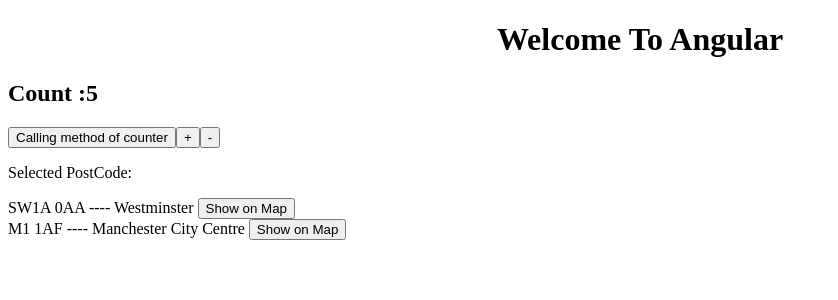
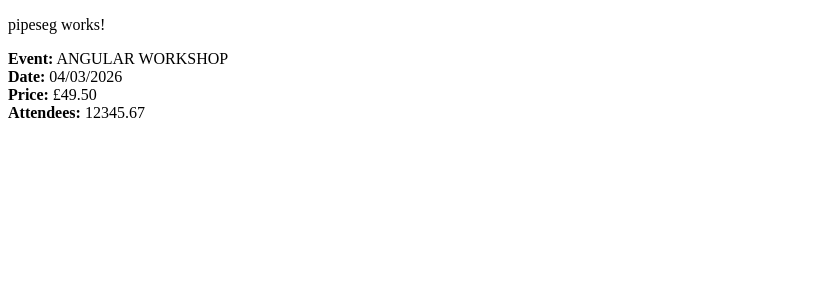
Before and after one commit to codershalini210/angular-exercises, an Angular app: page / in a window 1280 px wide. Shown: the top 300 px of the page, without its empty margins (0-838 px from the left). Built offline with nearby package versions, Linux system fonts and the light colour scheme.

Commit message:
updated code

```diff
--- a/src/app/app.css
+++ b/src/app/app.css
@@ -2,3 +2,15 @@
 {
     text-align:center;
 }
+.senior
+{
+    color:blue;
+    background-color:skyblue;
+}
+.success{
+    color:green;
+}
+.failure
+{
+    color:red;
+}
--- a/src/app/app.html
+++ b/src/app/app.html
@@ -1,8 +1,29 @@
-<h1>Welcome To Angular</h1>
+<!-- <ul>
+    <li *ngFor="let s of students">{{s}}</li>
+</ul> -->
+
+<app-pipeseg></app-pipeseg>
+
+
+<!-- <p [class]="isSuccess?'success':'failure'">This is some dummy text</p>
+<ul>
+    <li *ngFor="let s of students">
+        <p [class.senior]="s.age>14">name: {{s.name}} -- age: {{s.age}} </p></li>
+</ul>
+
+<button (click)="showMesageTrue()">Showmessage </button>
+<h1 *ngIf="showMessage">Welcome to Angular !</h1>
+<hr/>
+<button *ngIf="!userLoggedIn" (click)= "setlogin()">Login</button>
+<h1 *ngIf="userLoggedIn">Welcome User</h1>
+<button *ngIf="userLoggedIn" (click)= "logout()">Logout</button>
+<app-todo-que></app-todo-que> -->
+
+<!-- <h1>Welcome To Angular</h1>
 <h2>Count :{{count}} </h2>
 <button (click)="childComp.childMethod()">Calling method of counter</button>
 <app-counter-component #childComp [count]="count" (handleCount)="setCount($event)"></app-counter-component>
 <p>Selected PostCode: {{SelectedPostCode}}</p>
 <app-postcode-card (mapRequested)="setSelectedPostCode($event)" [postcode]="postcode1" [area]="area1"></app-postcode-card>
-<app-postcode-card  (mapRequested)="setSelectedPostCode($event)" [postcode]="postcode2" [area]="area2"></app-postcode-card>
+<app-postcode-card  (mapRequested)="setSelectedPostCode($event)" [postcode]="postcode2" [area]="area2"></app-postcode-card> -->
 <router-outlet />
--- a/src/app/app.ts
+++ b/src/app/app.ts
@@ -2,26 +2,52 @@
 import { RouterOutlet } from '@angular/router';
 import {PostcodeCard} from './postcode-card/postcode-card'
 import {CounterComponent} from "./counter-component/counter-component"
+import { TodoQUE } from './todo-que/todo-que';
+import {CommonModule} from "@angular/common"
+import { Pipeseg } from './pipeseg/pipeseg';
 @Component({
   selector: 'app-root',
-  imports: [RouterOutlet,PostcodeCard,CounterComponent],
+  imports: [CommonModule,RouterOutlet,PostcodeCard,CounterComponent,TodoQUE,Pipeseg],
   templateUrl: './app.html',
   styleUrl: './app.css'
 })
 export class App {
-  count = 5 ;
-  postcode1= "SW1A 0AA"
-  area1="Westminster"
-  postcode2= "M1 1AF"
-  area2="Manchester City Centre"
-  SelectedPostCode :string=""
-  setCount(n:number)
+isSuccess=true
+ showMessage = false
+showMesageTrue()
+{
+  this.showMessage = true
+}
+// students=["John","Ron","David","sam","Oxana"]
+students = [{name:"John",age:12},
+{name:"Ron",age:14}  ,
+{name:"David",age:15},
+{name:"Sam",age:12},
+{name:"Oxana",age:18}
+]
+// Use *ngIf to display the text "Welcome to Angular!" only when showMessage is true.
+  userLoggedIn =false
+  setlogin()
   {
-    this.count= n
+    this.userLoggedIn = true
   }
-  setSelectedPostCode(pc:string)
+  logout()
   {
-    this.SelectedPostCode = pc
+    this.userLoggedIn = false
   }
+  // count = 5 ;
+  // postcode1= "SW1A 0AA"
+  // area1="Westminster"
+  // postcode2= "M1 1AF"
+  // area2="Manchester City Centre"
+  // SelectedPostCode :string=""
+  // setCount(n:number)
+  // {
+  //   this.count= n
+  // }
+  // setSelectedPostCode(pc:string)
+  // {
+  //   this.SelectedPostCode = pc
+  // }
   protected readonly title = signal('angular-exercises');
 }
--- /dev/null
+++ b/src/app/pipeseg/pipeseg.html
@@ -0,0 +1,13 @@
+<p>pipeseg works!</p>
+
+<p>
+<b> Event:</b>  {{eventName | uppercase}} <br>
+ <!-- // ANGULAR WORKSHOP -->
+<b> Date: </b> {{eventDate |date:'dd/MM/yyyy'}} <br>
+  <!-- 12/09/2025 -->
+ <b>Price:</b> {{ticketPrice | currency:"GBP"}}<br>
+ <!-- £49.50 -->
+ <b>Attendees:</b> {{attendeeCount}}<br>
+  <!-- 12,345.7 -->
+
+</p>
--- /dev/null
+++ b/src/app/pipeseg/pipeseg.ts
@@ -0,0 +1,14 @@
+import { Component } from '@angular/core';
+import { CurrencyPipe,UpperCasePipe,DatePipe } from '@angular/common';
+@Component({
+  selector: 'app-pipeseg',
+  imports: [ CurrencyPipe,UpperCasePipe,DatePipe ],
+  templateUrl: './pipeseg.html',
+  styleUrl: './pipeseg.css',
+})
+export class Pipeseg {
+eventDate = new Date()
+ticketPrice = 49.50
+ eventName = 'angular workshop'
+ attendeeCount = 12345.67
+}
--- /dev/null
+++ b/src/app/todo-que/todo-que.css
@@ -0,0 +1,14 @@
+.container {
+  width: 400px;
+  margin: 20px auto;
+  font-family: Arial;
+}
+
+button {
+  margin: 5px;
+}
+
+.completed-task {
+  text-decoration: line-through;
+  color: gray;
+}
--- /dev/null
+++ b/src/app/todo-que/todo-que.html
@@ -0,0 +1,22 @@
+<div class="container">
+  <h2>To-Do List</h2>
+
+  <button (click)="toggleCompletedTasks()">
+    Toggle Completed Tasks
+  </button>
+
+  <ul>
+    <li *ngFor="let task of tasks">
+      <!-- *ngIf hides completed tasks -->
+      <span *ngIf="showCompleted || !task.completed"
+            [ngClass]="{'completed-task': task.completed}">
+        {{ task.name }}
+      </span>
+
+      <button (click)="toggleTask(task)">
+        Mark Complete
+      </button>
+
+    </li>
+  </ul>
+</div>
--- /dev/null
+++ b/src/app/todo-que/todo-que.ts
@@ -0,0 +1,30 @@
+import { Component } from '@angular/core';
+import { CommonModule } from '@angular/common';
+interface Task {
+  name: string;
+  completed: boolean;
+}
+@Component({
+  selector: 'app-todo-que',
+  imports: [CommonModule],
+  templateUrl: './todo-que.html',
+  styleUrl: './todo-que.css',
+})
+export class TodoQUE {
+ showCompleted: boolean = true;
+
+  tasks: Task[] = [
+    { name: 'Complete Angular assignment', completed: false },
+    { name: 'Read TypeScript notes', completed: true },
+    { name: 'Practice directives', completed: false },
+    { name: 'Submit project', completed: true }
+  ];
+
+  toggleCompletedTasks() {
+    this.showCompleted = !this.showCompleted;
+  }
+
+  toggleTask(task: Task) {
+    task.completed = !task.completed;
+  }
+}
```
Also changed, not shown: src/app/pipeseg/pipeseg.css (added), 2 other files (tests, documents, lock files or other folders).
